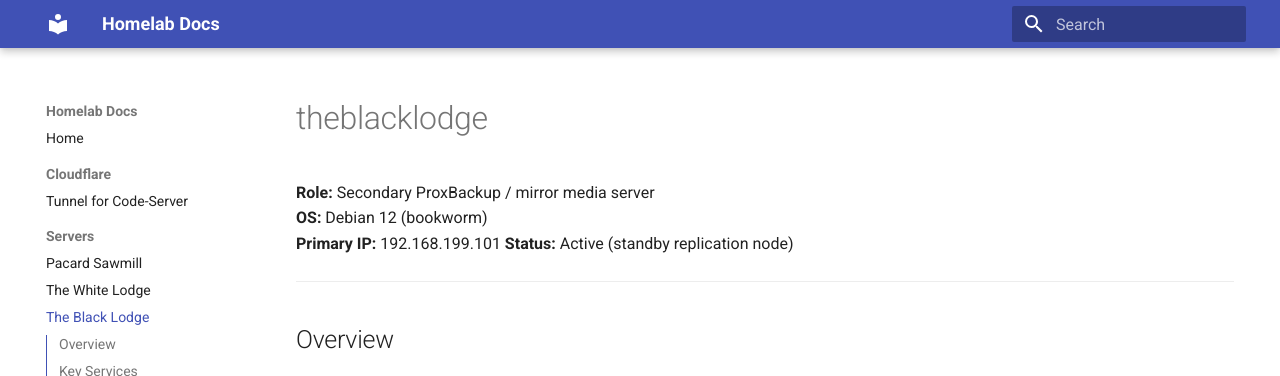
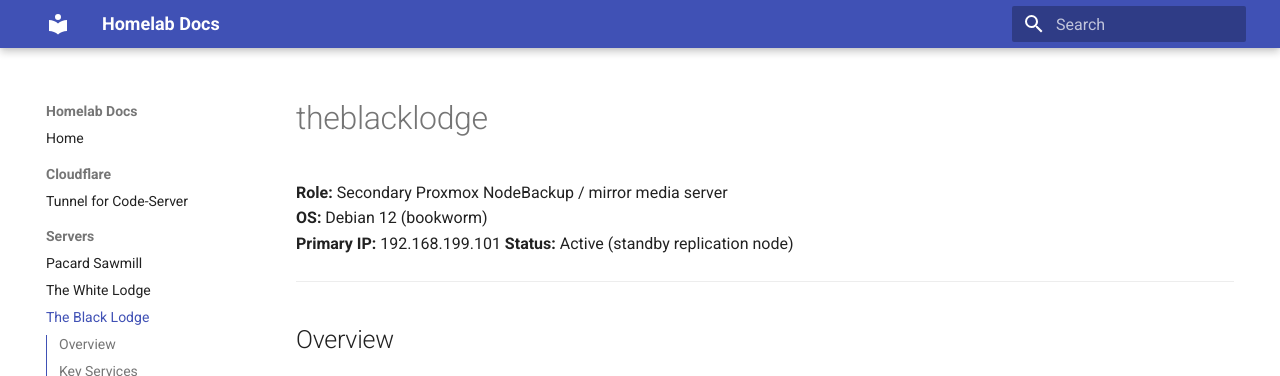
Before and after one commit to osirispc/homelab-docs, an MkDocs documentation site: the page built from docs/servers/theblacklodge.md, in a window 1280 px wide and 1316 px high. Shown: the top 376 px of the window. Built offline with MkDocs 1.6.1 and Material for MkDocs 9.7.7, drawn with Linux system fonts in a browser that asks for light colours.

Commit message:
Auto-update: 2025-11-15 14:42:17

```diff
--- a/docs/servers/theblacklodge.md
+++ b/docs/servers/theblacklodge.md
@@ -1,6 +1,6 @@
 # theblacklodge
 
-**Role:** Secondary ProxBackup / mirror media server
+**Role:** Secondary Proxmox NodeBackup / mirror media server
 **OS:** Debian 12 (bookworm)
 **Primary IP:** 192.168.199.101
 **Status:** Active (standby replication node)
```
